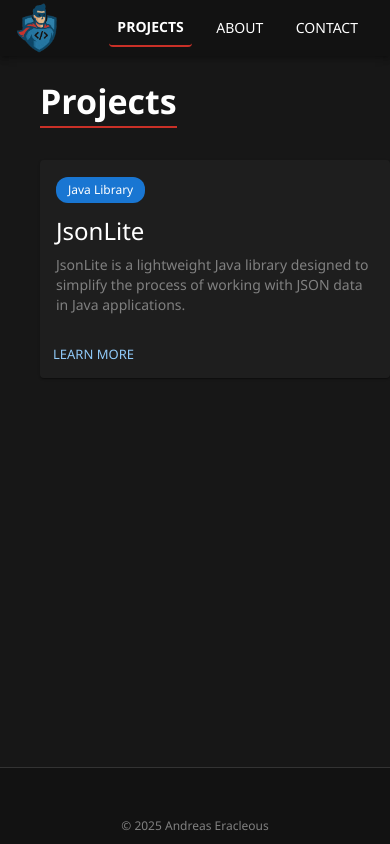
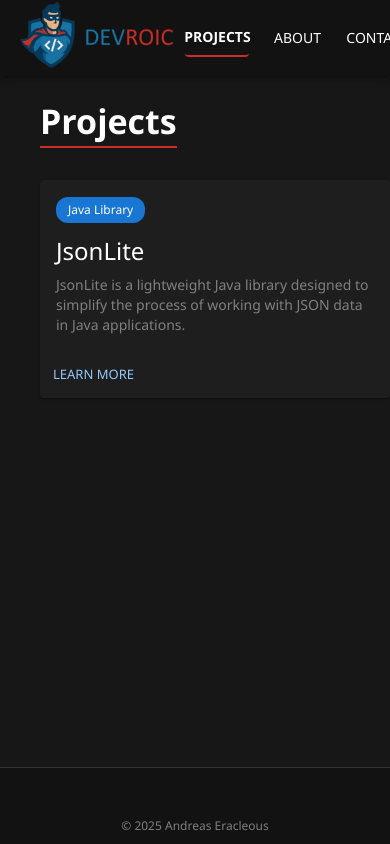
Before and after one commit to Devroic/devroic-ui, a React (Vite) app: page / in a window 390 px wide. Built offline with nearby package versions, Linux system fonts and the light colour scheme; some icons are missing.

Commit message:
Update Header.tsx

```diff
--- a/src/components/Header.tsx
+++ b/src/components/Header.tsx
@@ -1,22 +1,17 @@
-import { AppBar, Box, Button, Toolbar, useMediaQuery } from "@mui/material";
-import { useTheme } from "@mui/material/styles";
+import { AppBar, Box, Button, Toolbar } from "@mui/material";
 import { Link, NavLink } from "react-router-dom";
 import { appBarMenu } from "../constants/appBar";
 import { colors } from "../constants/colors";
 
 const Header = () => {
-  const theme = useTheme();
-  const isSmallScreen = useMediaQuery(theme.breakpoints.down("sm")); // <600px
+  // const theme = useTheme();
+  // const isSmallScreen = useMediaQuery(theme.breakpoints.down("sm")); // <600px
 
   return (
     <AppBar position="static" sx={{ bgcolor: colors.background }}>
       <Toolbar>
         <Link to={"/"}>
-          <img
-            src={isSmallScreen ? "/icons/logo.png" : "/icons/full-logo.png"}
-            alt="Logo"
-            style={{ height: isSmallScreen ? 50 : 70, display: "block" }}
-          />
+          <img src="/icons/full-logo.png" alt="Logo" style={{ height: 70 }} />
         </Link>
 
         <Box sx={{ flexGrow: 1 }} />
```
